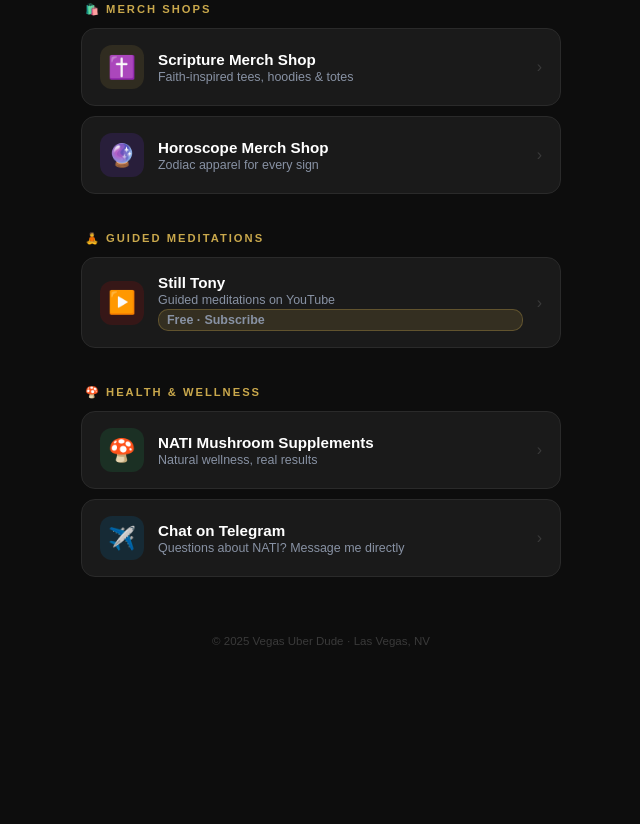
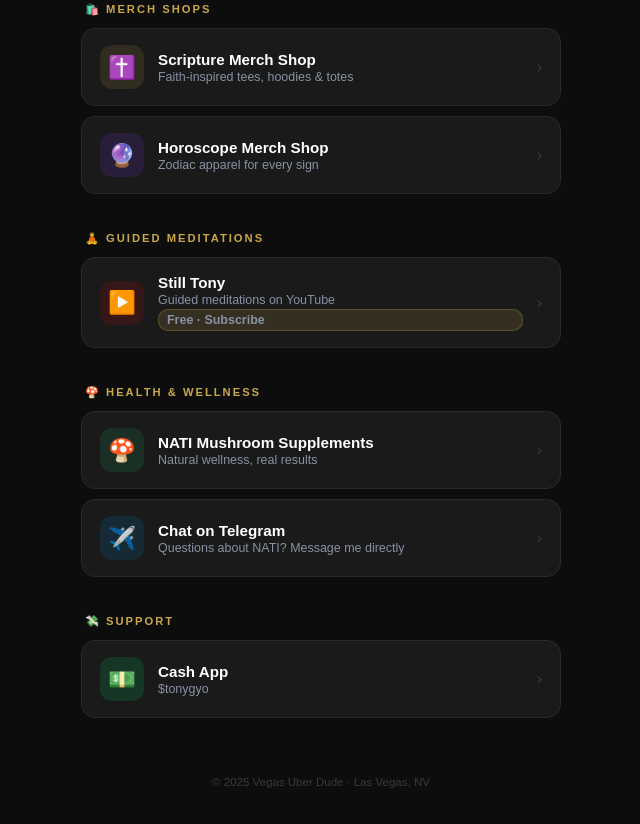
Before and after one commit to tonygeno26-coder/vegasuberdude, a plain HTML site: page index.html in a window 1280 px wide. Shown: the part 655-1479 px from the top of the page, without its empty margins (319-959 px from the left). Before the commit the page ends 1362 px from the top, so only its background shows below. Drawn offline with Linux system fonts and the light colour scheme.

Commit message:
Add Cash App link at bottom

```diff
--- a/index.html
+++ b/index.html
@@ -220,6 +220,19 @@
     </a>
   </div>
 
+  <!-- CASHAPP -->
+  <div class="section">
+    <div class="section-label">💸 Support</div>
+    <a href="https://cash.app/$tonygyo" target="_blank" class="link-card">
+      <div class="link-icon" style="background:rgba(0,212,110,0.15)">💵</div>
+      <div class="link-text">
+        <strong>Cash App</strong>
+        <span>$tonygyo</span>
+      </div>
+      <span class="link-arrow">›</span>
+    </a>
+  </div>
+
   <footer>© 2025 Vegas Uber Dude · Las Vegas, NV</footer>
 
 </body>
```
